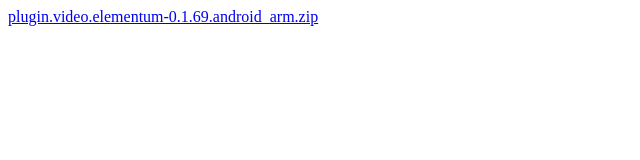
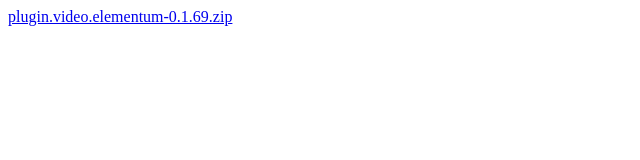
Before and after one commit to warwolf666/warwolf666.github.io, a plain HTML site: page kodi/index.html in a window 1280 px wide. Shown: the whole page, without its empty margins (0-640 px from the left). Drawn offline with Linux system fonts and the light colour scheme.

Commit message:
no message

```diff
--- a/kodi/index.html
+++ b/kodi/index.html
@@ -1 +1 @@
-<a href="plugin.video.elementum-0.1.69.android_arm.zip">plugin.video.elementum-0.1.69.android_arm.zip</a>
+<a href="https://github.com/elgatito/plugin.video.elementum/releases/download/v0.1.69/plugin.video.elementum-0.1.69.android_arm.zip">plugin.video.elementum-0.1.69.zip</a>
```
